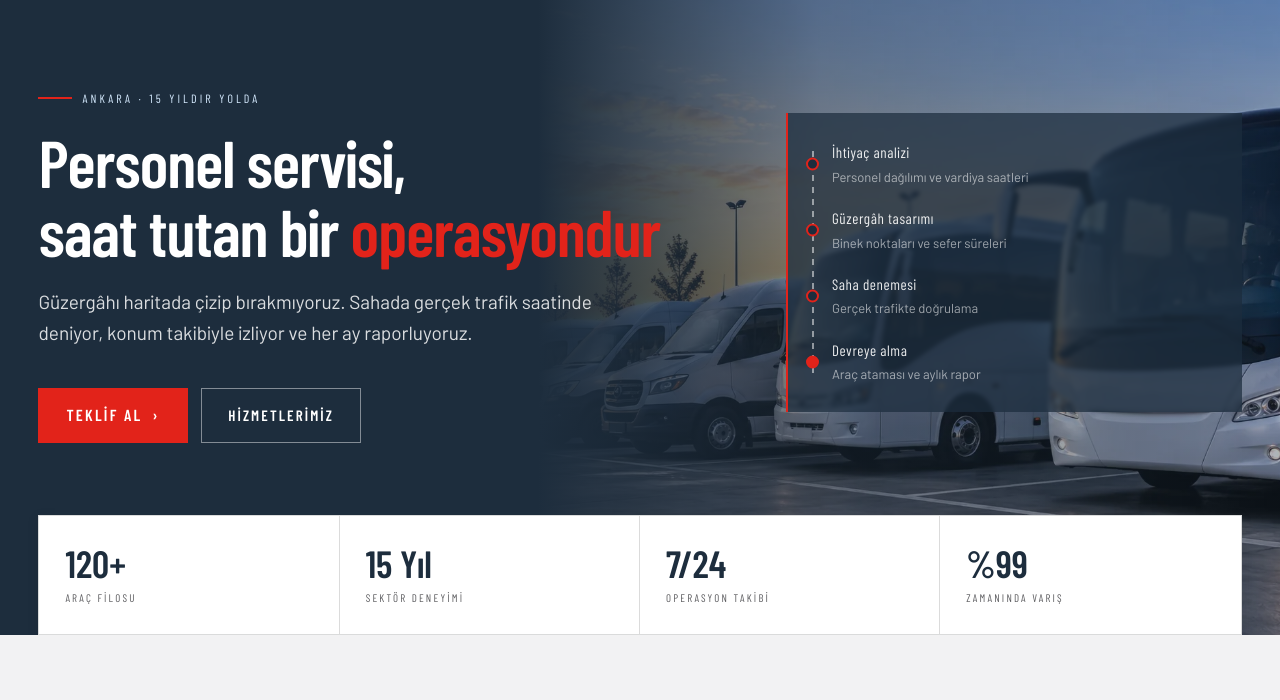
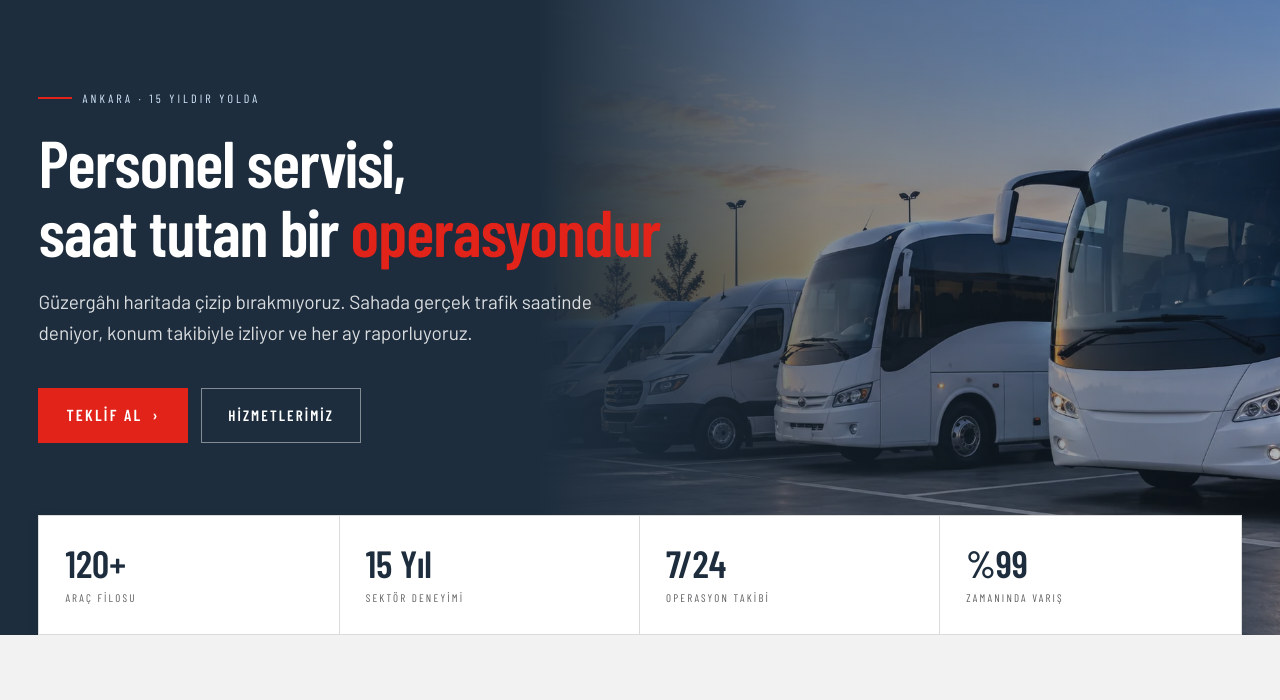
Before and after one commit to fatihcandlm/Klctasimacilik-site, a plain HTML site: page index.html in a window 1280 px wide. Shown: the part 100-800 px from the top of the page. Drawn offline with Linux system fonts and the light colour scheme.

Commit message:
Ana sayfadaki güzergâh çizelgesi kaldırıldı
Hero'nun sağındaki dört duraklı "İhtiyaç analizi / Güzergâh tasarımı /
Saha denemesi / Devreye alma" bloğu istek üzerine kaldırıldı.
Sağ sütun boşaldı, fotoğraf açıkta kalıyor; hero daha sade duruyor.

Kullanılmayan .route CSS'i de temizlendi.

Aynı içerik hakkimizda.html'deki "Bir güzergâh nasıl kurulur?" bölümünde
beş adım hâlinde duruyor, bilgi kaybı yok.

Ölçüldü: 375 / 768 / 1440 px'te yatay kaydırma ve taşan eleman yok.

Co-Authored-By: Claude Opus 5 <noreply@anthropic.com>
Claude-Session: https://claude.ai/code/session_01DY7Jq8UzHzHi7ugqp25Anb

```diff
--- a/assets/site.css
+++ b/assets/site.css
@@ -774,56 +774,6 @@ a.info-box:hover { border-color: var(--brand); transform: translateY(-3px); }
   .h-cta .btn-line { justify-content: center; }
 }
 
-/* --- Güzergâh motifi ---------------------------------------------------- */
-
-.route {
-  position: relative;
-  display: grid;
-  gap: var(--space-6);
-  padding: clamp(20px, 3vw, 28px) clamp(18px, 2.5vw, 26px) clamp(20px, 3vw, 28px) 44px;
-  /* Fotoğrafın üzerine geldiği için kendi zemini olmalı, yoksa okunmuyor */
-  background: rgba(var(--navy-rgb), .72);
-  border-left: 2px solid var(--brand);
-  backdrop-filter: blur(2px);
-}
-/* Dikey hat (mobil) */
-.route::before {
-  content: "";
-  position: absolute;
-  left: 24px; top: clamp(28px, 4vw, 38px); bottom: clamp(28px, 4vw, 38px);
-  width: 2px;
-  background: repeating-linear-gradient(
-    to bottom,
-    rgba(255, 255, 255, .5) 0 6px,
-    transparent 6px 12px);
-}
-.route-stop {
-  position: relative;
-  font-family: var(--font-heading);
-  font-size: 15px;
-  letter-spacing: .04em;
-  color: rgba(255, 255, 255, .9);
-}
-.route-stop::before {
-  content: "";
-  position: absolute;
-  left: -26px; top: 50%;
-  translate: 0 -50%;
-  width: 13px; height: 13px;
-  border: 2px solid var(--brand);
-  background: var(--navy);
-  border-radius: 50%;
-}
-.route-stop:last-child::before { background: var(--brand); }
-.route-stop small {
-  display: block;
-  font-family: var(--font-body);
-  font-size: 13px;
-  letter-spacing: 0;
-  color: rgba(255, 255, 255, .58);
-  margin-top: 2px;
-}
-
 /* --- Rakam şeridi (hero ile bölüm arasında oturur) ---------------------- */
 
 .h-stats {
--- a/index.html
+++ b/index.html
@@ -90,12 +90,6 @@
           </div>
         </div>
 
-        <div class="route" aria-label="Güzergâh kurulum aşamaları">
-          <div class="route-stop">İhtiyaç analizi<small>Personel dağılımı ve vardiya saatleri</small></div>
-          <div class="route-stop">Güzergâh tasarımı<small>Binek noktaları ve sefer süreleri</small></div>
-          <div class="route-stop">Saha denemesi<small>Gerçek trafikte doğrulama</small></div>
-          <div class="route-stop">Devreye alma<small>Araç ataması ve aylık rapor</small></div>
-        </div>
       </div>
 
       <div class="h-stats">
```
